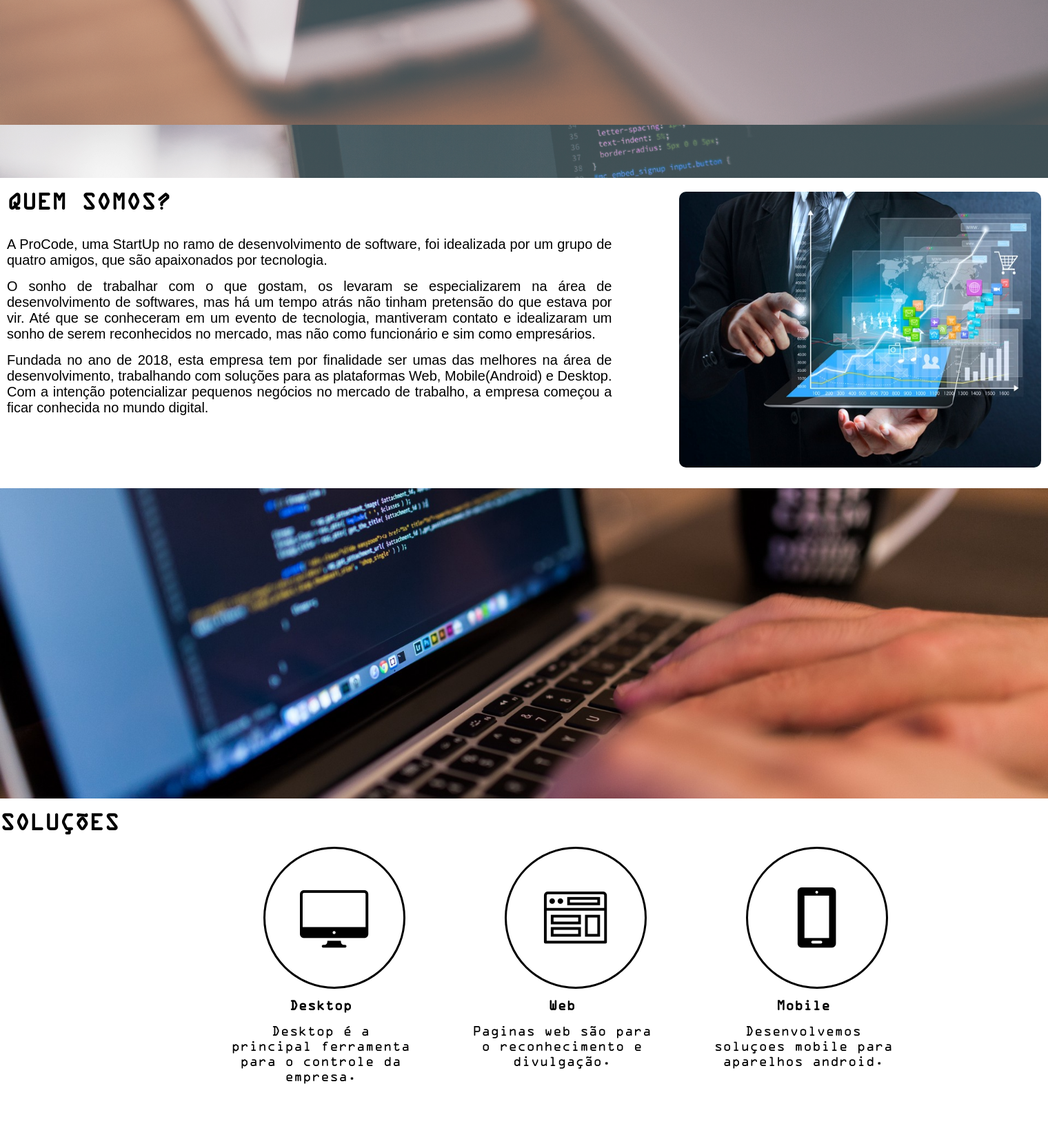
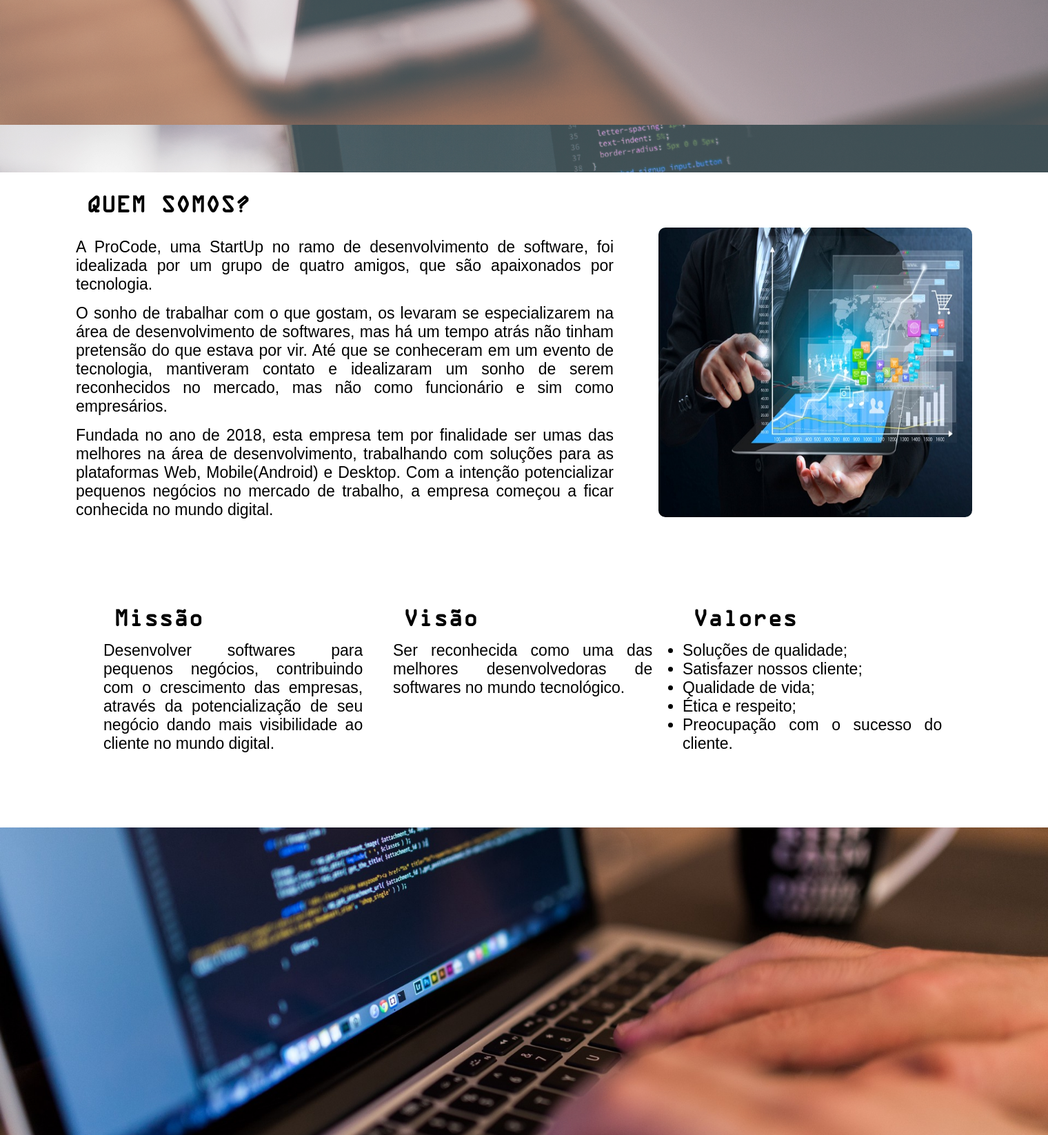
Before and after one commit to ProCodeTcc/SiteProCode, a PHP site: page / in a window 1520 px wide. Shown: the part 832-2478 px from the top of the page at 69% size. Run offline with PHP 8.4, Linux system fonts and the light colour scheme.

Commit message:
ultimos ajustes de layout

```diff
--- a/css/style.css
+++ b/css/style.css
@@ -48,8 +48,8 @@ header{
 }
 
 .content_menu{
+    width: 650px;
     height: 85px;
-    width: 650px;
     float: right;
 }
 
@@ -83,11 +83,11 @@ header{
 /* div que fica logo abaixo do header area do logo */
 .full_principal{
     width: 100%;
-    height: 100%;
+    height: 99%;
 }
 
 .content{
-    width: 1500px;
+    width: 1300px;
     min-height: 400px;
     height: auto;
     margin-left: auto;
@@ -99,7 +99,6 @@ header{
 #logo{
     width: 800px;
     height: 300px;
-   /* background-color: yellow; */
     margin-top: 200px;
     margin-left: auto;
     margin-right: auto;
@@ -124,42 +123,41 @@ header{
 /* area do site que fala sobre a empresa */
 .segundo_full{
     width: 100%;
-    min-height: 0px;
+    min-height: 400px;
     height: auto;
     background-color: rgba(255, 255, 255, 1);
     padding-bottom: 30px;
     overflow: auto;
 }
 
-.content_conteudo{
-    width: 1600px;
-    height: 600px;
-    /* background-color: blue; */
-}
-
 #esquerda{
-    width: 65%;
-    height: 400px;
+    width: 60%;
+    min-height: 420px;
+    height: auto;
     float: left;
 }
 
 .titulo{
-    width: 100%;
-    height: 50px;
+    width: 98%;
+    height: 60px;
     font-size: 30px;
     font-family: "OCRAStd";
     text-decoration: none;
     font-weight: 900;
+    line-height: 60px;
+    vertical-align: middle;
+    padding-left: 15px;
 }
 
 #texto_fazemos{
-    width: 90%;
-    height: 85%;
+    width: 100%;
+    min-height: 200px;
+    height: auto;
     float: left;
-    font-size: 20px;
+    font-size: 23px;
     font-family: sans-serif;
     text-align: justify;
-    overflow: auto;
+    /* background-color: orange; */
 }
 
 .pula1{
@@ -173,8 +171,10 @@ header{
 
 #direita{
     width: 35%;
-    height: 400px;
+    height: 420px;
+    margin-top: 60px;
     float: left;
+    margin-left: 5%;
 }
 
 #imagem{
@@ -187,6 +187,35 @@ header{
     width: 100%;
     height: 100%;
     border-radius: 10px;
+}
+
+/* seção de missão, visão e valores */
+.missao_visao_valores{
+    width: 1300px;
+    height: 300px;
+    clear: both;
+    margin-top: 200px;
+    margin-left: auto;
+    margin-right: auto;
+}
+
+.icones_informacoes{
+    width: 380px;
+    height: 250px;
+    float: left;
+    margin-left: 30px;
+    padding-left: 10px;
+}
+
+.texto_informacoes{
+    width: 99%;
+    min-height: 85%;
+    float: left;
+    font-size: 23px;
+    font-family: sans-serif;
+    text-align: justify;
+    margin-right: auto;
+    margin-left: auto;
 }
 
 
@@ -206,31 +235,29 @@ header{
 
 /*area de soluções desenvolvidas pelas empresas*/
 .segura{
-    width: 70%;
-    min-height: :0px;
+    width: 1100px;
+    min-height: 400px;
+    height: auto;
     margin-left: auto;
     margin-right: auto;
-    padding-left: 100px;
-    /* background-color: green; */
 }
 
 .icones{
     width: 310px;
-    min-height: 200px;
+    min-height: 220px;
+    height: auto;
     float: left;
     margin-left: 30px;
     padding-left: 10px;
-    /* background-color: red; */
 }
 
 .icone_redondo{
-    width: 200px;
-    height: 200px;
-    background-color: #FFFFFF;
+    width: 220px;
+    height: 220px;
+    background-color: #3053a5;
     border-radius: 100%;
     margin-left: auto;
     margin-right: auto;
-    border: 3px solid #000000;
 }
 
 .icone_redondo_estilo{
@@ -243,26 +270,20 @@ header{
 }
 
 .icone_redondo img{
-    margin-left: 50px;
-    margin-top: 50px;
+    margin-left: 60px;
+    margin-top: 60px;
 }
 
 .descricao{
     width: 270px;
-    height: 140px;
+    height: 150px;
+    margin-left: auto;
+    margin-right: auto;
     text-align: center;
     font-size: 18px;
-    /* background-color: yellow; */
 }
 
 /* area de portifolio do site */
-.teste{
-    width: 100%;
-    min-height: 0px;
-    height: auto;
-    /* background-color: orange; */
-}
-
 .portfolio{
     width: 99%;
     margin-left: auto;
@@ -271,12 +292,13 @@ header{
 
 .texto_protfolio{
     text-align: center;
-    font-size: 30px;
+    font-size: 25px;
     font-family: "OCRAStd";
+    margin-top: 20px;
 }
 
 .area_protfolio{
-    width: 66%;
+    width: 70%;
     height: 500px;
     margin-left: auto;
     margin-right: auto;
@@ -310,7 +332,6 @@ header{
 footer{
     width: 100%;
     height: 80px;
-    /* background-color: #3053a5; */
     background-color: #000000;
     font-size: 1.2em;
     text-align: center;
@@ -329,7 +350,7 @@ footer{
     width: 50px;
     height: 50px;
     float: right;
-    margin-top: -70px;
+    margin-top: -110px;
     margin-right: 10px;
     background-image: url('../imagens/fechar.png');
     background-position: center;
--- a/index.php
+++ b/index.php
@@ -17,6 +17,7 @@
         VALUES ('".$nome."', '".$telefone."', '".$email."', '".$mensagem."')";
 
         mysqli_query($conexao, $sql);
+        header('location:index.php');
     }
  ?>
 <html>
@@ -79,7 +80,6 @@
         <header>
             <!--
             efeito vue-typer
-            mudar a font do site
             -->
             <nav class="contentCentralizar">
                 <a href="body">
@@ -143,19 +143,71 @@
                     </div>
                     <div id="texto_fazemos">
                         <p class="pula1">
-                            A ProCode, uma StartUp no ramo de desenvolvimento de software, foi idealizada por um grupo de quatro amigos, que são apaixonados por tecnologia.
+                            A ProCode, uma StartUp no ramo de desenvolvimento de software, foi idealizada por um
+                            grupo de quatro amigos, que são apaixonados por tecnologia.
                         </p>
                         <p class="pula1">
-                            O sonho de trabalhar com o que gostam, os levaram se especializarem na área de desenvolvimento de softwares, mas há um tempo atrás não tinham pretensão do que estava por vir. Até que se conheceram em um evento de tecnologia, mantiveram contato e idealizaram um sonho de serem reconhecidos no mercado, mas não como funcionário e sim como empresários.
+                            O sonho de trabalhar com o que gostam, os levaram se especializarem na área de
+                            desenvolvimento de softwares, mas há um tempo atrás não tinham pretensão do que estava
+                            por vir. Até que se conheceram em um evento de tecnologia, mantiveram contato e
+                            idealizaram um sonho de serem reconhecidos no mercado, mas não como funcionário e sim
+                            como empresários.
                         </p>
                         <p class="pula1">
-                            Fundada no ano de 2018, esta empresa tem por finalidade ser umas das melhores na área de desenvolvimento, trabalhando com soluções para as plataformas Web, Mobile(Android) e Desktop. Com a intenção potencializar pequenos negócios no mercado de trabalho, a empresa começou a ficar conhecida no mundo digital.
+                            Fundada no ano de 2018, esta empresa tem por finalidade ser umas das melhores na área
+                            de desenvolvimento, trabalhando com soluções para as plataformas Web, Mobile(Android)
+                            e Desktop. Com a intenção potencializar pequenos negócios no mercado de trabalho, a
+                            empresa começou a ficar conhecida no mundo digital.
                         </p>
                     </div>
                 </div>
                 <div id="direita">
                     <div id="imagem">
                         <img src="imagens/foto.jpg">
+                    </div>
+                </div>
+            </div>
+            <div class="missao_visao_valores">
+                <div class="icones_informacoes">
+                    <div class="titulo">
+                        Missão
+                    </div>
+                    <div class="texto_informacoes">
+                        Desenvolver softwares para pequenos negócios, contribuindo com o crescimento
+                        das empresas, através da potencialização de seu negócio dando mais visibilidade
+                        ao cliente no mundo digital.
+                    </div>
+                </div>
+                <div class="icones_informacoes">
+                    <div class="titulo">
+                        Visão
+                    </div>
+                    <div class="texto_informacoes">
+                        Ser reconhecida como uma das melhores desenvolvedoras de softwares no mundo tecnológico.
+                    </div>
+                </div>
+                <div class="icones_informacoes">
+                    <div class="titulo">
+                        Valores
+                    </div>
+                    <div class="texto_informacoes">
+                        <ul>
+                            <li>
+                                Soluções de qualidade;
+                            </li>
+                            <li>
+                                Satisfazer nossos cliente;
+                            </li>
+                            <li>
+                                Qualidade de vida;
+                            </li>
+                            <li>
+                                Ética e respeito;
+                            </li>
+                            <li>
+                                Preocupação com o sucesso do cliente.
+                            </li>
+                        </ul>
                     </div>
                 </div>
             </div>
@@ -166,8 +218,7 @@
 
         <!-- seção que fala das soluções -->
         <section class="segundo_full" id="solucoes">
-            <div class="content content_conteudo">
-                <div class="teste">
+            <div class="content">
                 <div class="titulo">
                     <u>
                         SOLUÇÕES
@@ -203,7 +254,6 @@
                     </div>
                 </div>
              </div>
-             </div>
         </section>
 
         <!-- div transparente que faz efeito do background -->
@@ -212,7 +262,6 @@
         <!-- sseção que fala de nossos produtos -->
         <section class="segundo_full" id="portifolio">
             <div class="content">
-                <div class="teste">
                 <div class="titulo">
                     <u>
                         Portifólio
@@ -242,7 +291,6 @@
                     </div>
                 </div>
              </div>
-             </div>
         </section>
         <!-- rodapé do site -->
         <footer>
--- a/modal.php
+++ b/modal.php
@@ -40,7 +40,7 @@
             /* Troca a cor do elemento conforme for bloqueado
                 variavel campo é recebida na função, nela contem o ID  do elemento a ser formatado
             */
-                document.getElementById(campo).style="color:#FF0000;";
+                document.getElementById(campo).style="border-color:#FF0000;";
                 document.write
                 return false;
                 }
@@ -71,7 +71,7 @@
                 <div class="label">
                     Telefone
                 </div>
-                <input id="telefone" class="inputs" type="tel" name="txtTelefone" value="" placeholder="Informe seu telefone..." required maxlength="13" onkeypress="formatPhone(this, id); return validar(event, 'caracter', 'telefone')">
+                <input id="telefone" class="inputs" type="tel" name="txtTelefone" value="" placeholder="Informe seu telefone..." required maxlength="14" onkeypress="formatPhone(this, id); return validar(event, 'caracter', 'telefone')">
             </div>
             <div class="linhaCampo">
                 <div class="label">
@@ -88,7 +88,6 @@
     </section>
     <hr>
     <div class="contentBotao">
-        <input class="botaoStyle" type="submit" name="btnEnviar" value="Enviar">
-        <input class="botaoStyle" type="reset" name="btnCancelar" id="btnCancelar" value="Limpar">
+        <input class="botaoStyle" type="submit" name="btnEnviar" value="< Enviar />">
     </div>
 </form>
```
Also changed, not shown: css/styleModal.css (+9 -19 lines). Lines whose indentation alone changed are shown as unchanged.
